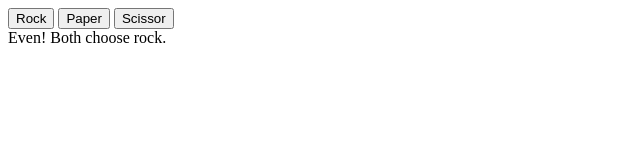
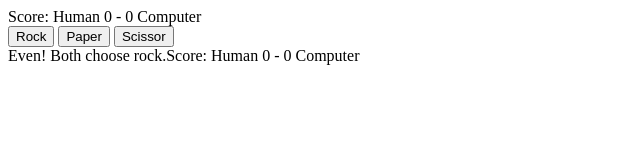
Before and after one commit to trupper61/rock-paper-scissors, a plain HTML site: page index.html in a window 1280 px wide. Both pictures are taken after a click on the button "Rock". Shown: the whole page, without its empty margins (0-640 px from the left). Drawn offline with Linux system fonts and the light colour scheme.

Commit message:
Results are now shown in a div

```diff
--- a/index.html
+++ b/index.html
@@ -7,10 +7,12 @@
     <script src="main.js" defer></script>
 </head>
 <body>
+    <div id="result"></div>
+
     <button id="rock">Rock</button>
     <button id="paper">Paper</button>
     <button id="scissor">Scissor</button>
 
-    <div id="results"></div>
+    <div id="resultMessage"></div>
 </body>
 </html>
--- a/main.js
+++ b/main.js
@@ -1,10 +1,12 @@
 let humanScore = 0;
 let computerScore = 0;
 
-const resultsDiv = document.getElementById('results');
+const resultsDiv = document.getElementById('resultMessage');
+const results = document.getElementById('result');
 
-function updateResults(message){
+function updateResults(message, message2){
     resultsDiv.textContent = message;
+    results.textContent = message2;
 }
 
 document.getElementById('rock').addEventListener('click', function() {
@@ -40,6 +42,6 @@ function playRound(humanChoice, computerChoice) {
         resultMessage = `You loose! ${computerChoice} beats ${humanChoice}.`;
         computerScore++;
     }
-    updateResults(resultMessage);
-    console.log(`Score: Human ${humanScore} - ${computerScore} Computer`);
+    resultMessage += `Score: Human ${humanScore} - ${computerScore} Computer`;
+    updateResults(resultMessage, `Score: Human ${humanScore} - ${computerScore} Computer`);
 }
```
